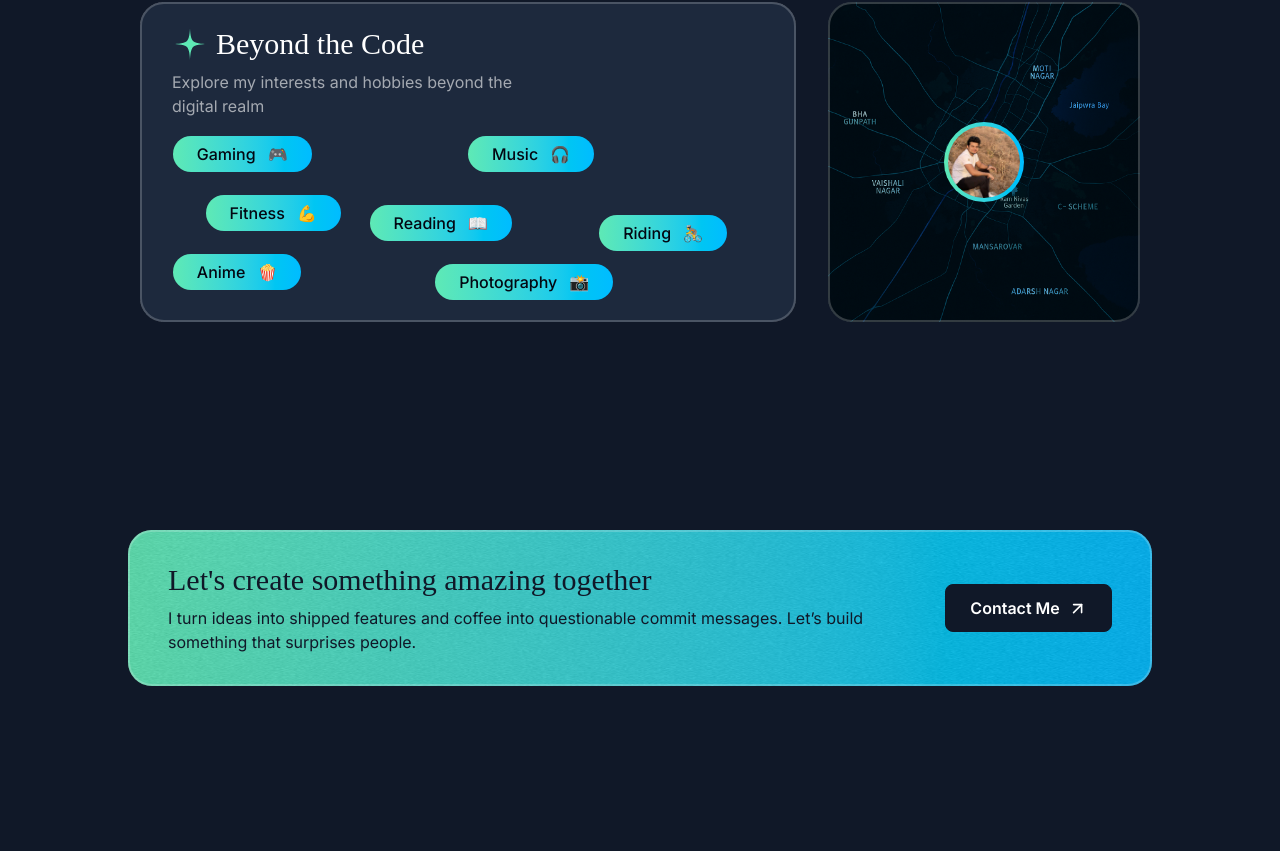
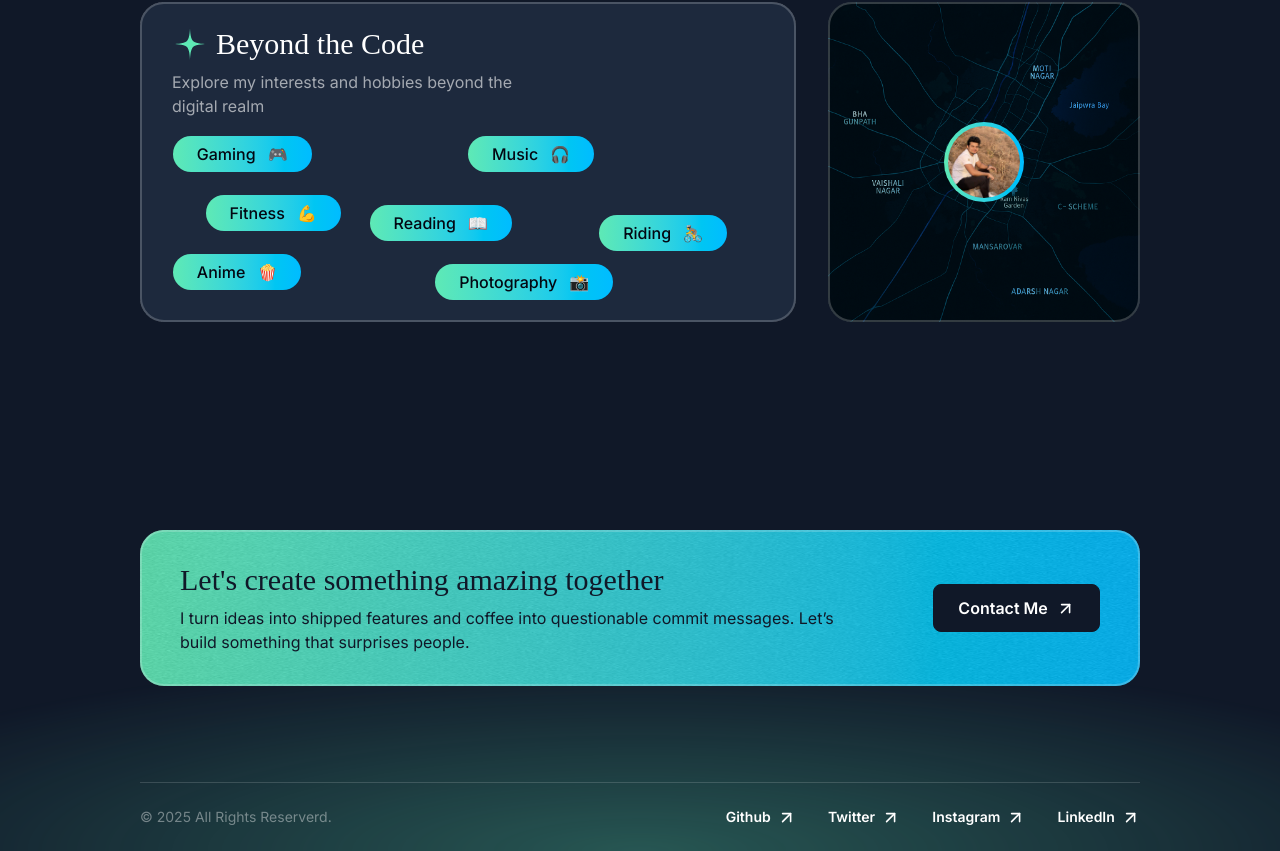
Before and after one commit to shivPosted/portfolio, a React (Vite) app: page / in a window 1280 px wide. Shown: the part 3454-4305 px from the top of the page. Before the commit the page ends 4236 px from the top, so only its background shows below. Built offline with nearby package versions, Linux system fonts and the light colour scheme; a web font is replaced by a local one.

Commit message:
finishing the footer

```diff
--- a/src/App.tsx
+++ b/src/App.tsx
@@ -1,6 +1,7 @@
 import Header from "./components/Header";
 import AboutSection from "./sections/AboutSection";
 import ContactSection from "./sections/ContactSection";
+import Footer from "./sections/Footer";
 import HeroSection from "./sections/HeroSection";
 import ProjectSection from "./sections/ProjectSection";
 import TapeSection from "./sections/TapeSection";
@@ -14,6 +15,7 @@ function App() {
       <TapeSection />
       <AboutSection />
       <ContactSection />
+      <Footer />
     </>
   );
 }
--- a/src/sections/ContactSection.tsx
+++ b/src/sections/ContactSection.tsx
@@ -3,8 +3,8 @@ import Card from "../components/Card";
 
 function ContactSection() {
   return (
-    <div className="my-14 lg:my-24">
-      <div className="container lg:max-w-[80%] mx-auto">
+    <div className="my-14 md:my-24 lg:my-24 md:mb-16">
+      <div className="container lg:max-w-[80%] mx-auto md:px-3">
         <Card color="flex-col items-center bg-gradient-to-r from-emerald-300/85 to-sky-400/85 text-center md:text-left text-gray-900 px-10 py-8 ">
           <div className="flex flex-col md:flex-row gap-8 items-center md:gap-16">
             <div>
--- /dev/null
+++ b/src/sections/Footer.tsx
@@ -0,0 +1,48 @@
+import Arrowup from "../assets/icons/arrow-up-right";
+
+const socialLinks = [
+  {
+    name: "Github",
+    link: "#",
+  },
+  {
+    name: "Twitter",
+    link: "#",
+  },
+  {
+    name: "Instagram",
+    link: "#",
+  },
+  {
+    name: "LinkedIn",
+    link: "#",
+  },
+];
+
+function Footer() {
+  return (
+    <footer className="relative -z-10 overflow-x-clip">
+      <div className="absolute h-[400px] w-[1800px] bg-emerald-300/30 bottom-0 left-1/2 -translate-x-1/2 -z-10 [mask-image:radial-gradient(50%_50%_at_bottom_center,black,transparent)]"></div>
+      <div className="container px-3 mx-auto lg:max-w-[80%]">
+        <div className="flex flex-col md:flex-row md:justify-between items-center border-t  border-t-white/15 gap-8 text-sm py-6">
+          <div className="text-white/40">
+            &copy; {new Date().getFullYear()} All Rights Reserverd.
+          </div>
+          <nav className="flex flex-col gap-8 md:flex-row">
+            {socialLinks.map((social) => (
+              <a
+                href={social.link}
+                key={social.name}
+                className="inline-flex items-center gap-1.5"
+              >
+                <span className="font-semibold">{social.name}</span>
+                <Arrowup width="1.2rem" height="1.2rem" />
+              </a>
+            ))}
+          </nav>
+        </div>
+      </div>
+    </footer>
+  );
+}
+export default Footer;
```
